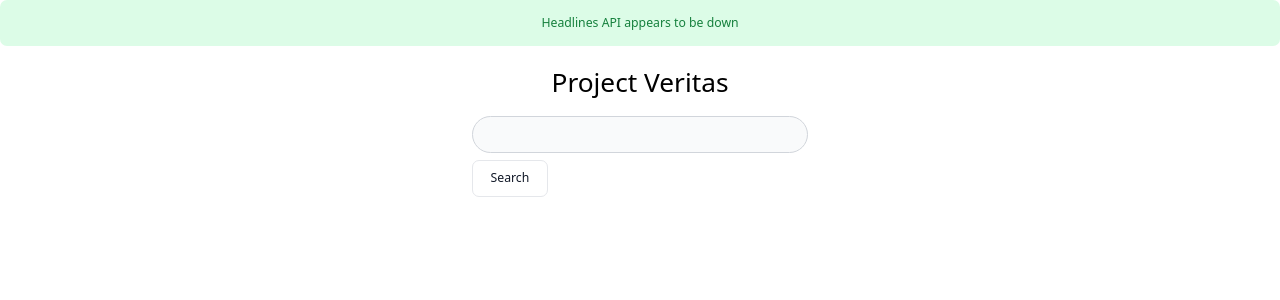
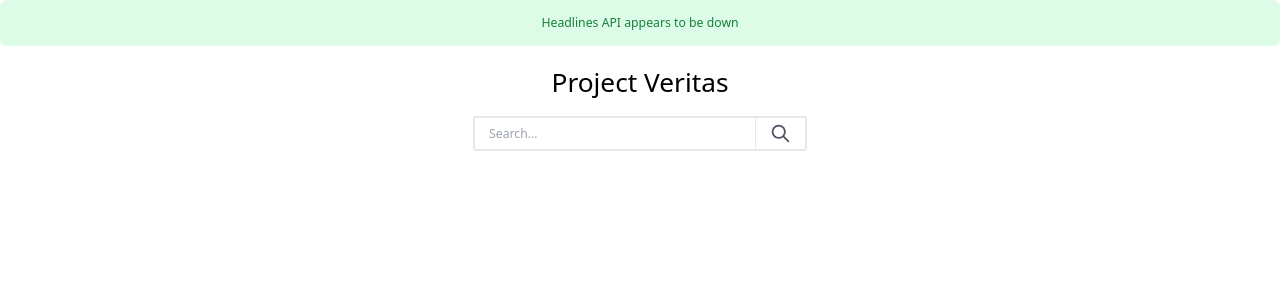
Before and after one commit to jwhudnall/Veritasearch, a Flask app: page / in a window 1280 px wide. Shown: the part 42-342 px from the top of the page. Run offline with Flask 2, Linux system fonts and the light colour scheme; data that the repository does not hold is empty; parts of the project's set-up code (start-up, migrations or seed data) failed here and were passed over; some libraries are stand-ins or nearby versions.

Commit message:
Restyle search bar

```diff
--- a/app.py
+++ b/app.py
@@ -119,10 +119,10 @@ def handle_search():
             return redirect('/')
 
     elif request.method == 'GET':
-        # do_clear_search_cookies()
         tweets = json.loads(request.args['tweets'])
         query = request.args['query']
         q_time = request.args['q_time']
+        session['query'] = query
 
         # import pdb
         # pdb.set_trace()
--- a/templates/base.html
+++ b/templates/base.html
@@ -17,21 +17,22 @@
           <span class="self-center text-lg text-black dark:text-gray-400 font-semibold whitespace-nowrap ">Project Veritas</span>
       </a>
       <!-- Test Form Input -->
-      <!-- {% if form and session['q'] %}
-      <div class="inline">
-        <form action="/search" method="POST" class="flex flex-row">
-          {{ form.hidden_tag() }}
-
-          {{ form.search(class_="bg-gray-50 border border-gray-300 text-gray-900 text-sm min-w-full font-thin rounded-3xl focus:ring-blue-500 focus:border-blue-500 block w-96 p-2.5 dark:bg-gray-700 dark:border-gray-600 dark:placeholder-gray-400 dark:text-white dark:focus:ring-blue-500 dark:focus:border-blue-500") }}
-
-          {% for error in form.search.errors %}
-                <span class="">{{ error }}</span>
-              {% endfor %}
-
-          <button type="submit" class="inline py-2.5 px-2 mr-2 my-2 text-sm font-medium text-gray-900 bg-white rounded-lg border border-gray-200 hover:bg-gray-100 hover:text-blue-700 focus:z-10 focus:ring-2 focus:ring-blue-700 focus:text-blue-700 dark:bg-gray-800 dark:text-gray-400 dark:border-gray-600 dark:hover:text-white dark:hover:bg-gray-700">Search</button>
-        </form>
-      </div>
-      {% endif %} -->
+      {% if session['query'] %}
+      <form action="/search" method="POST" id="searchForm">
+        <div class="flex items-center justify-center">
+          <div class="flex border-2 rounded">
+            <input type="text" id="searchInput" name="query" class="px-4 text-black py-2 w-80" placeholder="Search...">
+            <button type="submit" class="flex items-center justify-center bg-white px-4 border-l">
+                <svg class="w-6 h-6 text-gray-600" fill="currentColor" xmlns="http://www.w3.org/2000/svg"
+                    viewBox="0 0 24 24">
+                    <path
+                        d="M16.32 14.9l5.39 5.4a1 1 0 0 1-1.42 1.4l-5.38-5.38a8 8 0 1 1 1.41-1.41zM10 16a6 6 0 1 0 0-12 6 6 0 0 0 0 12z" />
+                </svg>
+            </button>
+          </div>
+        </div>
+      </form>
+      {% endif %}
       <!-- End Test -->
       <button data-collapse-toggle="mobile-menu" type="button" class="inline-flex items-center p-2 ml-3 text-sm text-gray-500 rounded-lg md:hidden hover:bg-gray-100 focus:outline-none focus:ring-2 focus:ring-gray-200 dark:text-gray-400 dark:hover:bg-gray-700 dark:focus:ring-gray-600" aria-controls="mobile-menu-2" aria-expanded="false">
         <span class="sr-only">Open main menu</span>
--- a/templates/index.html
+++ b/templates/index.html
@@ -8,11 +8,24 @@ Veritas
 <h1 class="mt-6 text-3xl text-center text-black dark:text-white">Project Veritas</h1>
 <div class="w-full max-w-sm mt-5 mx-auto">
 
+  <!-- test form -->
   <form action="/search" method="POST" id="searchForm">
+    <div class="flex items-center justify-center">
+      <div class="flex border-2 rounded">
+        <input type="text" id="searchInput" name="query" class="px-4 text-black py-2 w-80" placeholder="Search...">
+        <button type="submit" class="flex items-center justify-center bg-white px-4 border-l">
+            <svg class="w-6 h-6 text-gray-600" fill="currentColor" xmlns="http://www.w3.org/2000/svg"
+                viewBox="0 0 24 24">
+                <path
+                    d="M16.32 14.9l5.39 5.4a1 1 0 0 1-1.42 1.4l-5.38-5.38a8 8 0 1 1 1.41-1.41zM10 16a6 6 0 1 0 0-12 6 6 0 0 0 0 12z" />
+            </svg>
+        </button>
+      </div>
+    </div>
+  </form>
 
-    <input type="text" id="searchInput" name="query" class="bg-gray-50 border border-gray-300 text-gray-900 text-sm font-thin rounded-3xl focus:ring-blue-500 focus:border-blue-500 block w-full p-2.5 dark:bg-gray-700 dark:border-gray-600 dark:placeholder-gray-400 dark:text-white dark:focus:ring-blue-500 dark:focus:border-blue-500">
-    <button type="submit" class="py-2.5 px-5 mr-2 my-2 text-sm font-medium text-gray-900 bg-white rounded-lg border border-gray-200 hover:bg-gray-100 hover:text-blue-700 focus:z-10 focus:ring-2 focus:ring-blue-700 focus:text-blue-700 dark:bg-gray-800 dark:text-gray-400 dark:border-gray-600 dark:hover:text-white dark:hover:bg-gray-700">Search</button>
-  </form>
+</div>
+  <!-- end test -->
   {% if headlines %}
   <h2 class="text-center">Top Headlines</h2>
   <div id="headlineWords" class="flex flex-row justify-center">
```
Also changed, not shown: templates/search-results.html (+22 -9 lines), templates/users/user-details.html (+21 -0 lines).
